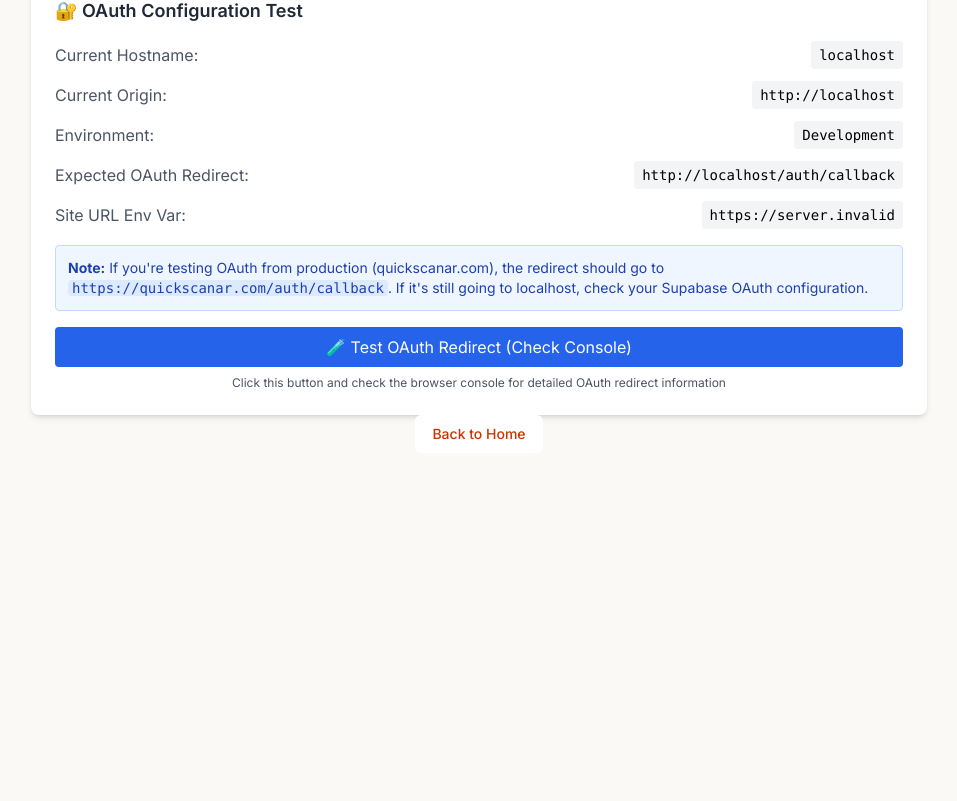
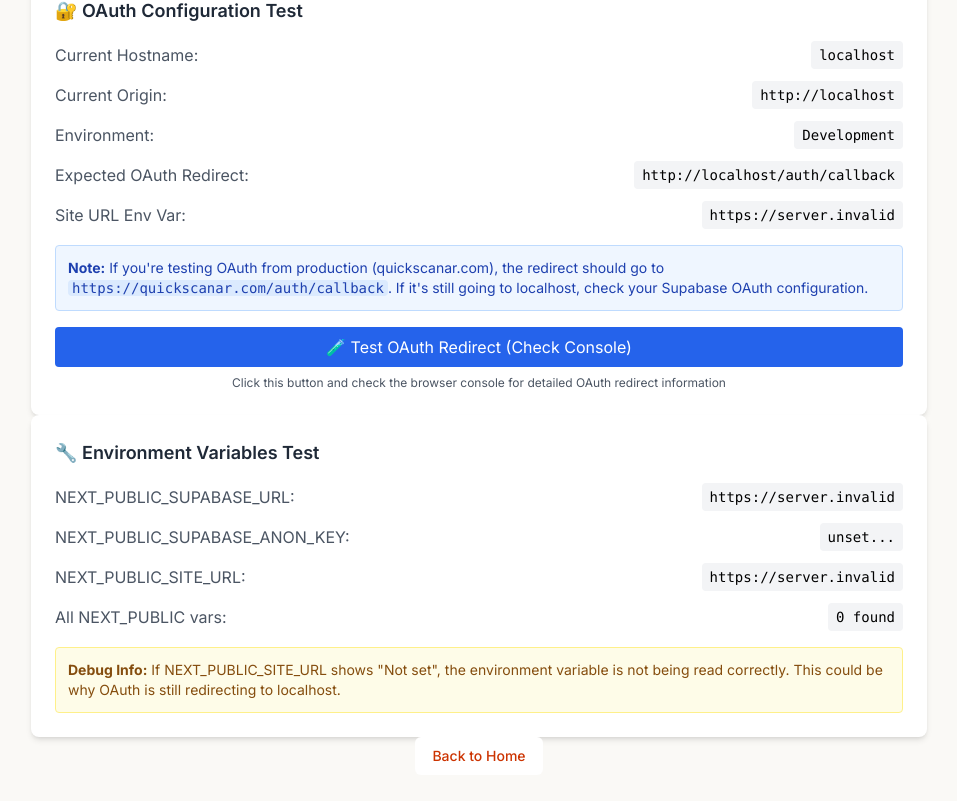
Before and after one commit to mgb111/quickscanar-v3, a Next.js app: page /debug in a window 1280 px wide. Shown: the part 779-1580 px from the top of the page, without its empty margins (161-1118 px from the left). Before the commit the page ends 1280 px from the top, so only its background shows below. Built offline with nearby package versions, Linux system fonts and the light colour scheme; no server answers; the database is empty.

Commit message:
Update page.tsx

```diff
--- a/app/debug/page.tsx
+++ b/app/debug/page.tsx
@@ -269,6 +269,48 @@ export default function DebugPage() {
           </div>
         </div>
 
+        {/* Environment Variables Test */}
+        <div className="bg-white p-6 rounded-lg shadow-md">
+          <h3 className="text-lg font-semibold mb-4 text-gray-800">🔧 Environment Variables Test</h3>
+
+          <div className="space-y-3">
+            <div className="flex items-center justify-between">
+              <span className="text-gray-600">NEXT_PUBLIC_SUPABASE_URL:</span>
+              <span className="font-mono text-sm bg-gray-100 px-2 py-1 rounded">
+                {process.env.NEXT_PUBLIC_SUPABASE_URL || 'Not set'}
+              </span>
+            </div>
+
+            <div className="flex items-center justify-between">
+              <span className="text-gray-600">NEXT_PUBLIC_SUPABASE_ANON_KEY:</span>
+              <span className="font-mono text-sm bg-gray-100 px-2 py-1 rounded">
+                {process.env.NEXT_PUBLIC_SUPABASE_ANON_KEY ? `${process.env.NEXT_PUBLIC_SUPABASE_ANON_KEY.substring(0, 20)}...` : 'Not set'}
+              </span>
+            </div>
+
+            <div className="flex items-center justify-between">
+              <span className="text-gray-600">NEXT_PUBLIC_SITE_URL:</span>
+              <span className="font-mono text-sm bg-gray-100 px-2 py-1 rounded">
+                {process.env.NEXT_PUBLIC_SITE_URL || 'Not set'}
+              </span>
+            </div>
+
+            <div className="flex items-center justify-between">
+              <span className="text-gray-600">All NEXT_PUBLIC vars:</span>
+              <span className="font-mono text-sm bg-gray-100 px-2 py-1 rounded">
+                {Object.keys(process.env).filter(key => key.startsWith('NEXT_PUBLIC_')).length} found
+              </span>
+            </div>
+          </div>
+
+          <div className="mt-4 p-3 bg-yellow-50 rounded border border-yellow-200">
+            <p className="text-sm text-yellow-800">
+              <strong>Debug Info:</strong> If NEXT_PUBLIC_SITE_URL shows "Not set", the environment variable is not being read correctly.
+              This could be why OAuth is still redirecting to localhost.
+            </p>
+          </div>
+        </div>
+
         {/* Navigation */}
         <div className="text-center">
           <Link
```
